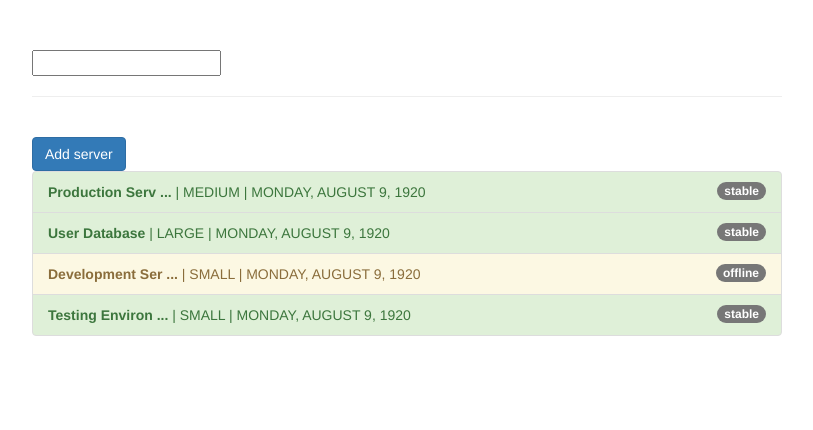
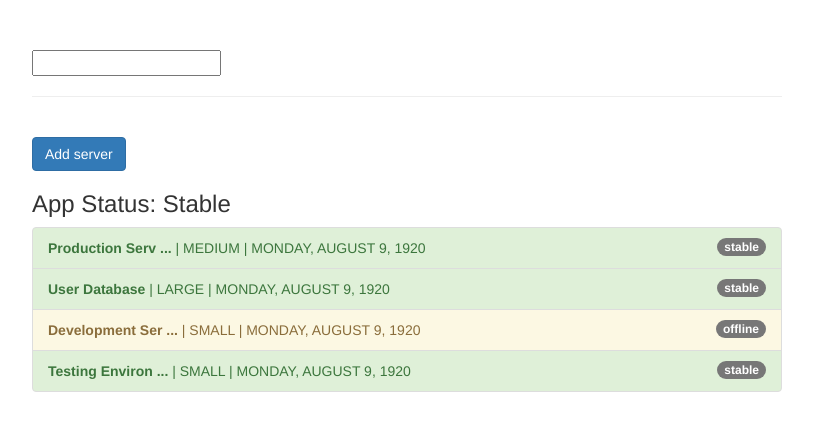
Before and after one commit to MateuszZie/Angular-course, an Angular app in the folder pipes-start/: page / in a window 1280 px wide. Shown: the top 430 px of the page, without its empty margins (233-1046 px from the left). Built offline with nearby package versions, Linux system fonts and the light colour scheme.

Commit message:
Understanding the "async" Pipe

```diff
--- a/pipes-start/src/app/app.component.html
+++ b/pipes-start/src/app/app.component.html
@@ -5,6 +5,8 @@
       <hr />
       <br />
       <button class="btn btn-primary" (click)="addServer()">Add server</button>
+      <br />
+      <h3>App Status: {{ appStatus | async }}</h3>
       <ul class="list-group">
         <li
           class="list-group-item"
--- a/pipes-start/src/app/app.component.ts
+++ b/pipes-start/src/app/app.component.ts
@@ -6,6 +6,11 @@ import { Component } from "@angular/core";
   styleUrls: ["./app.component.css"],
 })
 export class AppComponent {
+  appStatus = new Promise((resolve, reject) => {
+    setTimeout(() => {
+      resolve("Stable");
+    }, 2500);
+  });
   servers = [
     {
       instanceType: "medium",
```
